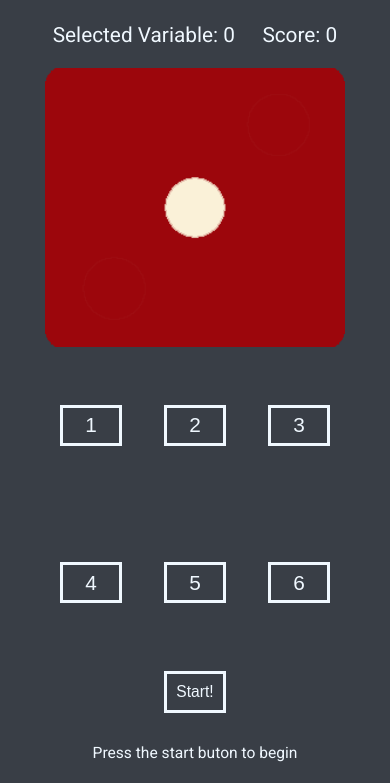
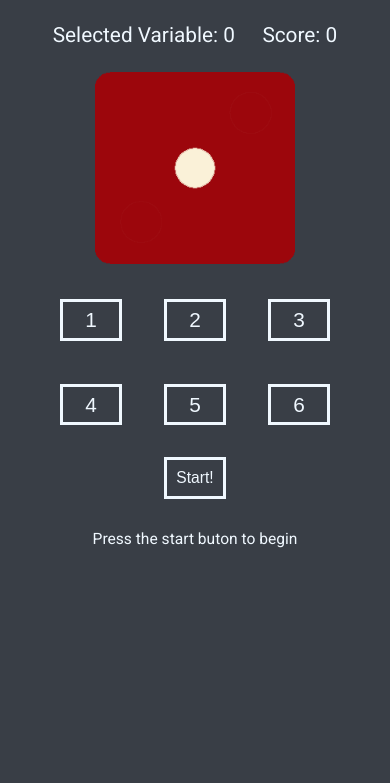
Before and after one commit to MayaSatishRao/roll-the-dice, a plain HTML site: page index.html in a window 390 px wide. Shown: the part 61-844 px from the top of the page. Drawn offline with Linux system fonts and the light colour scheme.

Commit message:
Update styles.css

```diff
--- a/styles.css
+++ b/styles.css
@@ -33,12 +33,14 @@ h1{
 }
 .image {
     height:1000px;
+    max-height:500px;
     min-width:200px;
     content:'';
     background-image: url('images/dice1.png');
     background-size: cover;
     background-repeat: no-repeat;
     background-position: center center;
+    margin-bottom: 1rem;
 }
 
 .buttons{
@@ -86,17 +88,19 @@ h1{
 .time{
     display: none;
 }
+
+
 @media (max-width:1200px) {
     html{
         font-size: 85%;
     }
     .image{
-        height:600px;
-        width:400px;
+        height:350px;
+        width:350px;
     }
 
     .buttons{
-        height:40vh;
+        height:20vh;
     }
     .buttons button{
         margin-top:.5rem;
@@ -119,13 +123,19 @@ h1{
 }
 
 @media (max-width:400px){
+    body{
+        height: auto;
+    }
     html{
         font-size: 65%;
     }
 
     .image{
-        height:300px;
-        width:300px;
+        height:200px;
+        width:100px;
+    }
+    .buttons{
+        width: 100vw;
     }
     .buttons button{
         margin-top:.5rem;
```
